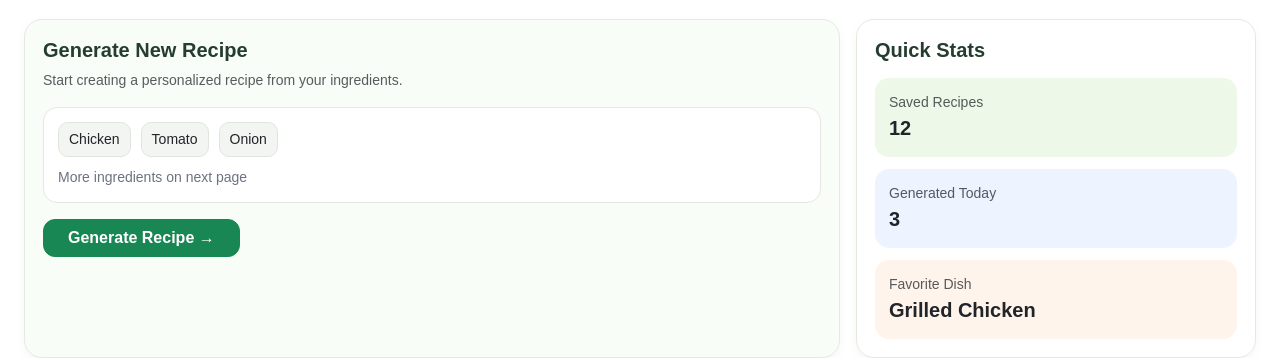
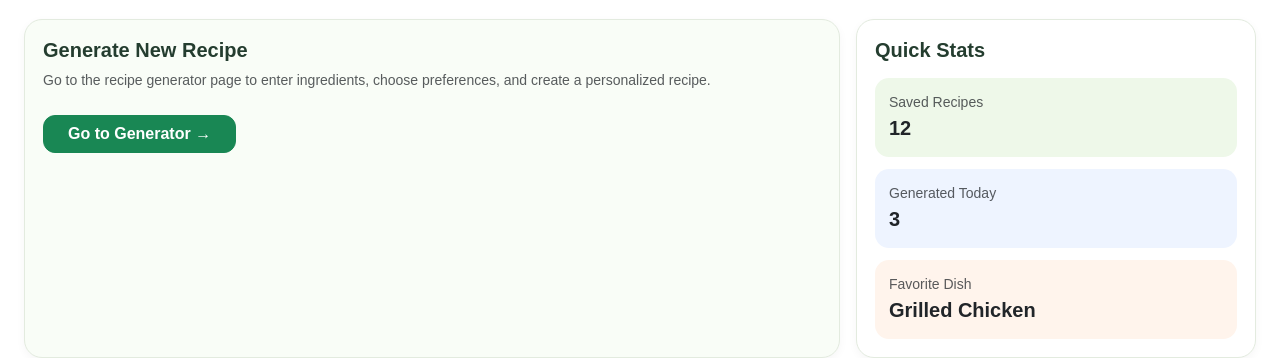
Before and after one commit to smurf756d/project_Web2, a React app in the folder frontend/: page /dashboard in a window 1280 px wide. Shown: the part 199-557 px from the top of the page. Built offline with nearby package versions, Linux system fonts and the light colour scheme; the HTML template or start-up script is replaced by a standard one.

Commit message:
finalize dashboard generate shortcut card

```diff
--- a/frontend/src/App.css
+++ b/frontend/src/App.css
@@ -64,30 +64,6 @@ body {
   background: #f9fdf7;
 }
 
-.ingredients-preview-box {
-  border: 1px solid #e2eadf;
-  background: #ffffff;
-  border-radius: 14px;
-  padding: 14px;
-  display: flex;
-  flex-wrap: wrap;
-  gap: 10px;
-}
-
-.ingredient-tag {
-  background: #f3f5f2;
-  border: 1px solid #e0e6dd;
-  border-radius: 10px;
-  padding: 6px 10px;
-  font-size: 14px;
-}
-
-.ingredient-more {
-  display: block;
-  width: 100%;
-  color: #6b7280;
-  font-size: 14px;
-}
 
 .custom-green-btn {
   border-radius: 12px;
--- a/frontend/src/components/dashboard/QuickGenerateCard.jsx
+++ b/frontend/src/components/dashboard/QuickGenerateCard.jsx
@@ -1,30 +1,19 @@
 const QuickGenerateCard = ({ onGenerateClick }) => {
-  const previewTags = ["Chicken", "Tomato", "Onion"];
-
   return (
     <div className="dashboard-card quick-generate-card h-100">
       <h5 className="section-card-title">Generate New Recipe</h5>
 
-      <p className="text-muted small mb-3">
-        Start creating a personalized recipe from your ingredients.
+      <p className="text-muted small mb-4">
+        Go to the recipe generator page to enter ingredients, choose preferences,
+        and create a personalized recipe.
       </p>
-
-      <div className="ingredients-preview-box mb-3">
-        {previewTags.map((tag) => (
-          <span className="ingredient-tag" key={tag}>
-            {tag}
-          </span>
-        ))}
-
-        <span className="ingredient-more">More ingredients on next page</span>
-      </div>
 
       <button
         type="button"
         className="btn btn-success custom-green-btn px-4"
         onClick={onGenerateClick}
       >
-        Generate Recipe →
+        Go to Generator →
       </button>
     </div>
   );
--- a/frontend/src/pages/UserDashboard.jsx
+++ b/frontend/src/pages/UserDashboard.jsx
@@ -88,9 +88,7 @@ const UserDashboard = () => {
   ];
 
   const handleGoToGenerateRecipe = () => {
-    // Later this will become React Router navigation:
-    // navigate("/generate-recipe");
-    alert("This will navigate to Generate Recipe page later.");
+    alert("Redirecting to Generate Recipe page...");
   };
 
   return (
```
